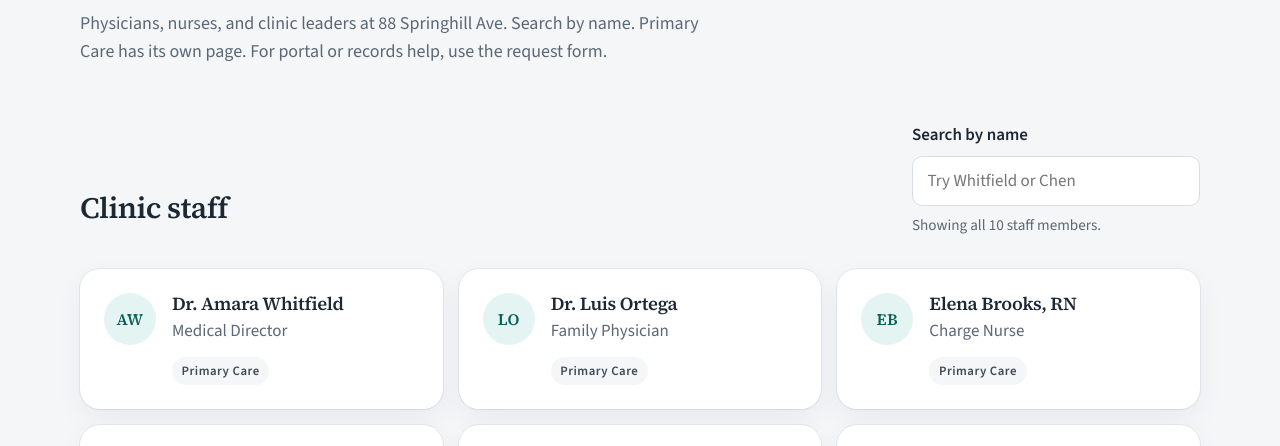
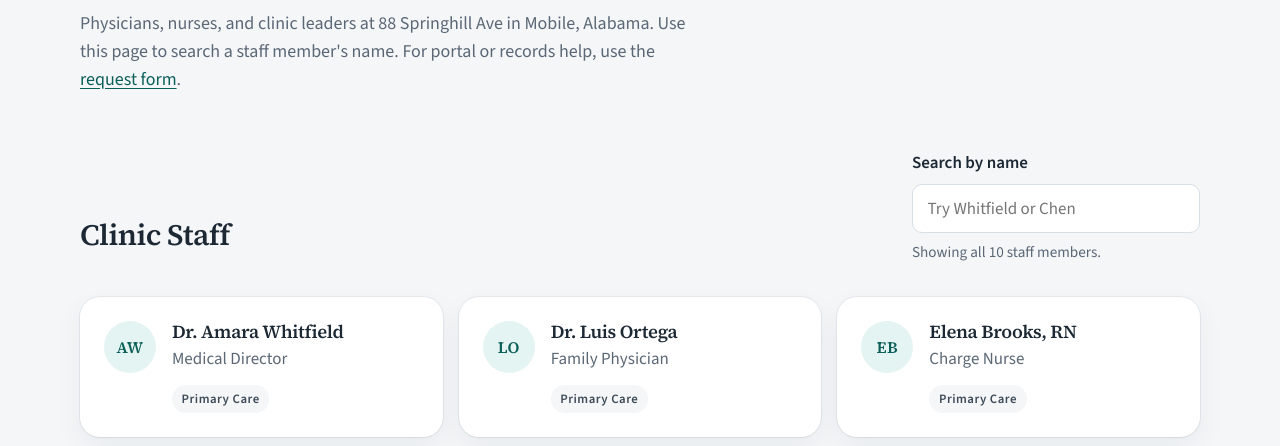
Before and after one commit to Cns1700/northline-clinic, a plain HTML site: page index.html in a window 1280 px wide. Shown: the part 284-730 px from the top of the page. Drawn offline with nearby package versions, Linux system fonts and the light colour scheme.

Commit message:
Revise staff directory text and heading case
Updated the lede paragraph for clarity and added a link to the request form. Changed 'Clinic staff' to 'Clinic Staff' for consistency.

```diff
--- a/index.html
+++ b/index.html
@@ -52,14 +52,14 @@
       <div class="wrap">
         <p class="kicker">Staff directory</p>
         <h1>People at Northline</h1>
-        <p class="lede">Physicians, nurses, and clinic leaders at 88 Springhill Ave. Search by name. Primary Care has its own page. For portal or records help, use the request form.</p>
+        <p class="lede">Physicians, nurses, and clinic leaders at 88 Springhill Ave in Mobile, Alabama. Use this page to search a staff member's name. For portal or records help, use the <a href="request.html">request form</a>.</p>
       </div>
     </section>
 
     <section class="section" aria-labelledby="directory-heading">
       <div class="wrap">
         <div class="section-head">
-          <h2 id="directory-heading">Clinic staff</h2>
+          <h2 id="directory-heading">Clinic Staff</h2>
           <div class="search-panel">
             <label for="staff-search">Search by name</label>
             <input id="staff-search" type="search" name="staff-search" placeholder="Try Whitfield or Chen" autocomplete="off">
```
